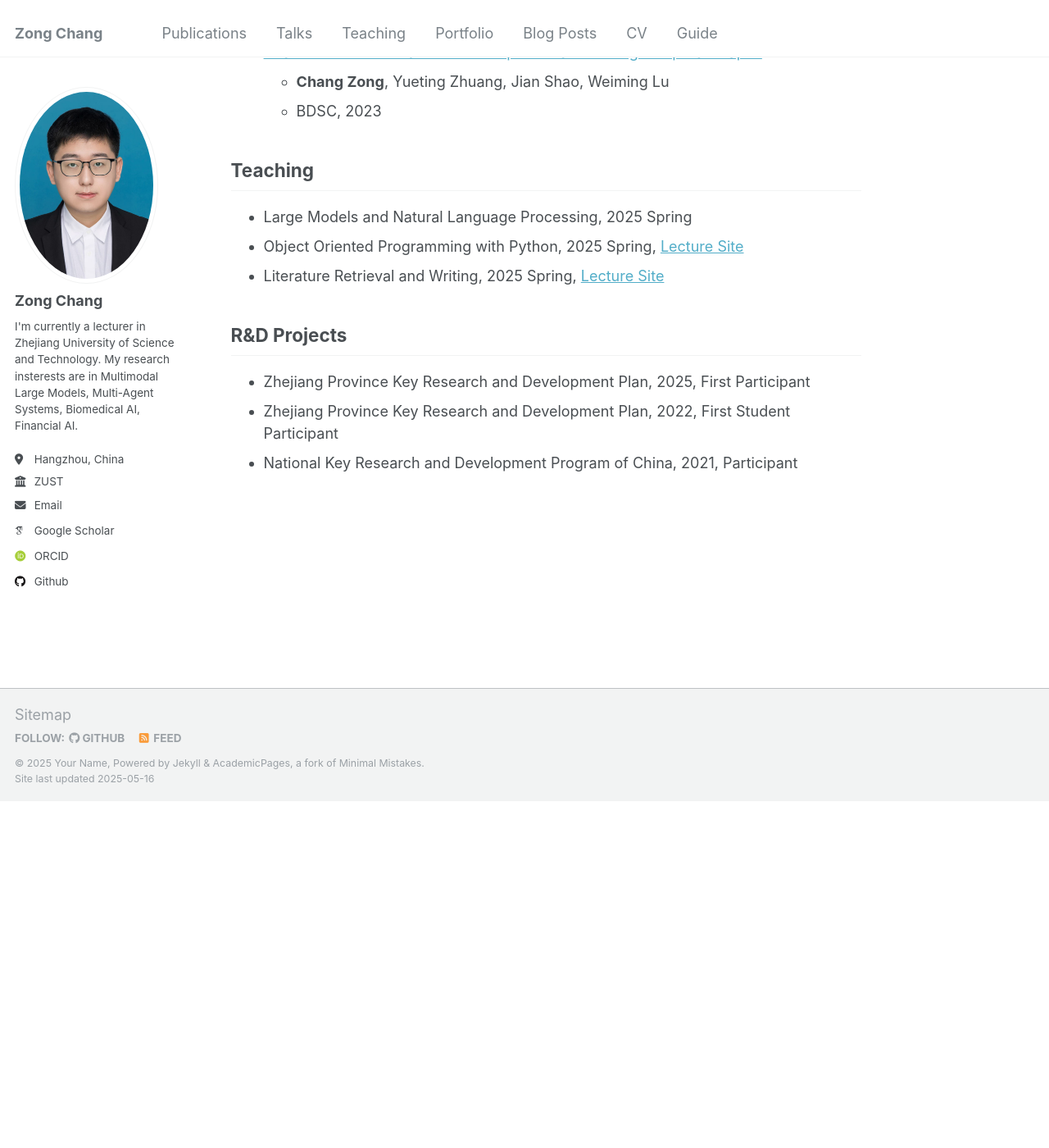
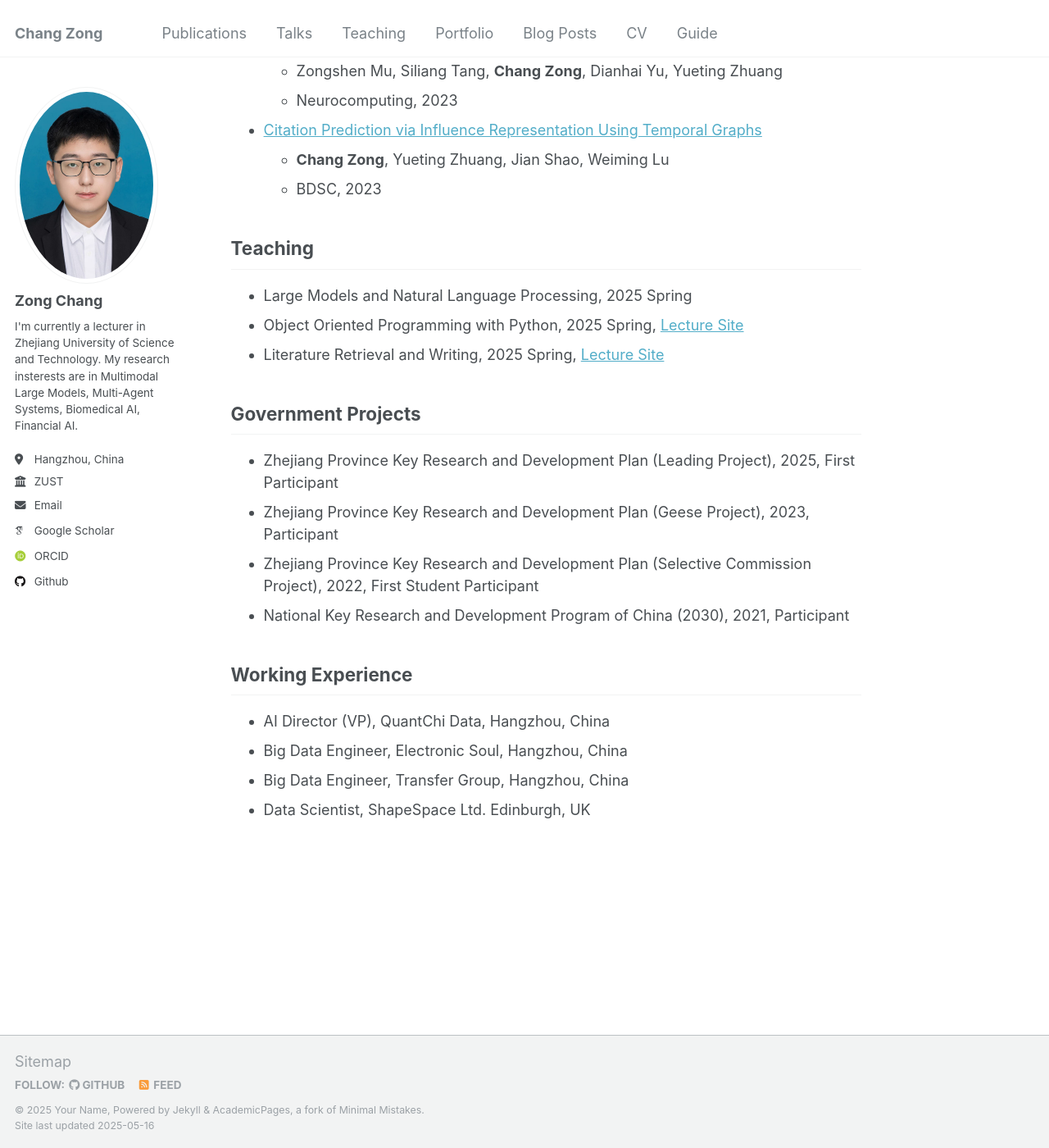
Before and after one commit to changzong/changzong.github.io, a Jekyll site: the page built from _pages/about.md, in a window 1280 px wide and 1400 px high, scrolled down 1656 px. Shown: the whole window at 82% size. Built offline with Jekyll 4.4.1, drawn with Linux system fonts in a browser that asks for light colours; some web fonts are replaced; before the commit the page ends 2634 px from its top, so only the background shows below that.

Commit message:
update personal profile

```diff
--- a/_config.yml
+++ b/_config.yml
@@ -8,7 +8,7 @@
 
 # Basic Site Settings
 locale                   : "en-US"
-title                    : "Zong Chang"
+title                    : "Chang Zong"
 title_separator          : "-"
 name                     : &name "Your Name"
 description              : &description "personal description"
--- a/_pages/about.md
+++ b/_pages/about.md
@@ -55,7 +56,14 @@ I receive my Ph.D. degree from Zhejiang University ([ZJU](https://www.zju.edu.cn
 - Object Oriented Programming with Python, 2025 Spring, [Lecture Site](course-media-python-2025.notion.site)
 - Literature Retrieval and Writing, 2025 Spring, [Lecture Site](https://course-master-literature-2025.notion.site)
 
-## R&D Projects
-- Zhejiang Province Key Research and Development Plan, 2025, First Participant
-- Zhejiang Province Key Research and Development Plan, 2022, First Student Participant
-- National Key Research and Development Program of China, 2021, Participant
+## Government Projects
+- Zhejiang Province Key Research and Development Plan (Leading Project), 2025, First Participant
+- Zhejiang Province Key Research and Development Plan (Geese Project), 2023, Participant
+- Zhejiang Province Key Research and Development Plan (Selective Commission Project), 2022, First Student Participant
+- National Key Research and Development Program of China (2030), 2021, Participant
+
+## Working Experience
+- AI Director (VP), QuantChi Data, Hangzhou, China
+- Big Data Engineer, Electronic Soul, Hangzhou, China
+- Big Data Engineer, Transfer Group, Hangzhou, China
+- Data Scientist, ShapeSpace Ltd. Edinburgh, UK
```
Also changed, not shown: other parts of _pages/about.md (+2 -1 lines).
